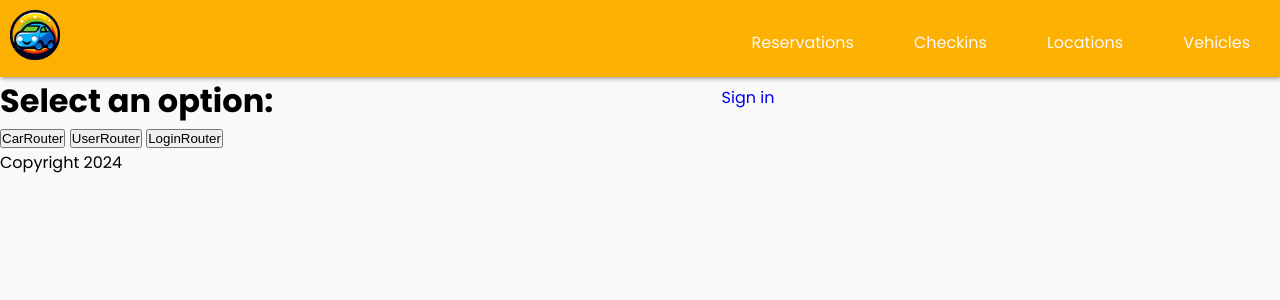
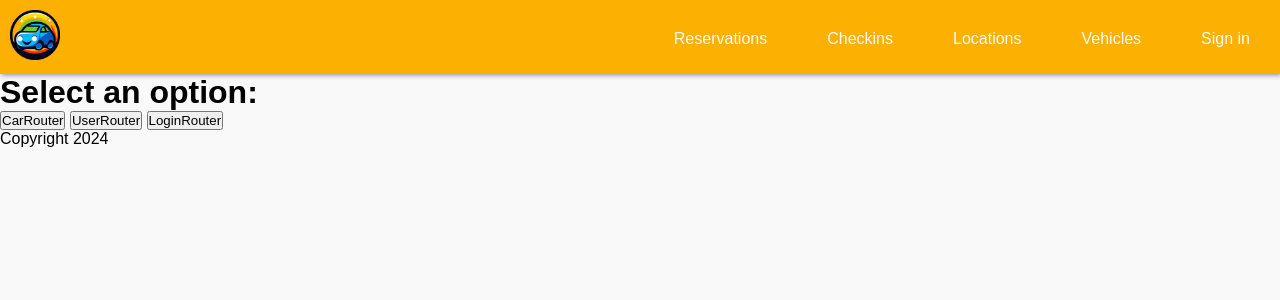
Before and after one commit to migmm/rent-cars, a PHP site: page / in a window 1280 px wide. Shown: the top 300 px of the page. Run offline with PHP 8.4, Linux system fonts and the light colour scheme.

Commit message:
Fixed delay when font is unavailable

```diff
--- a/public/css/main.css
+++ b/public/css/main.css
@@ -1,12 +1,11 @@
-/* Theming */
-@import url("https://fonts.googleapis.com/css2?family=Poppins:wght@400;700&display=swap");
-
+/* Main styles */
 :root{
     --white: #f9f9f9;
     --black: #36383F;
     --grey: #85888C;
     --orange: #FCB002;
 }
+
 
 /* Reset */
 *{
@@ -17,7 +16,7 @@
 
 body{
     background-color: var(--white);
-    font-family: "Poppins", sans-serif;
+    font-family: sans-serif;
 }
 
 a{
@@ -28,6 +27,7 @@ ul{
     list-style: none;
 }
 
+
 /* Header */
 .header{
     background-color: var(--orange);
@@ -36,6 +36,7 @@ ul{
     top: 0;
     width: 100%;
 }
+
 
 /* Logo */
 .logo{
@@ -75,8 +76,8 @@ height: 50px;
     transition: max-height .5s ease-out;
 }
 
+
 /* Menu Icon */
-
 .hamburguer-button{
     cursor: pointer;
     float: right;
@@ -112,13 +113,12 @@ height: 50px;
     top: -5px;
 }
 
-
 .side-menu {
     display: none;
 }
 
+
 /* Toggle menu icon */
-
 .side-menu:checked ~ nav{
     max-height: 100%;
 }
@@ -140,7 +140,6 @@ height: 50px;
 
 
 /* Responsiveness */
-
 @media (min-width: 768px) {
     .nav{
         max-height: none;
@@ -149,7 +148,6 @@ height: 50px;
         float: right;
         width: fit-content;
         background-color: transparent;
-
     }
 
     .menu li{
@@ -165,5 +163,4 @@ height: 50px;
     .hamburguer-button{
         display: none;
     }
-
 }
--- a/public/index.php
+++ b/public/index.php
@@ -11,7 +11,7 @@ session_start();
     <meta name="viewport" content="width=device-width, initial-scale=1.0">
     <title>Car rentals</title>
 </head>
-<link rel="stylesheet" href="css/main.css">
+    <link rel="stylesheet" href="css/main.css">
 </head>
 <body>
 
--- a/views/partials/header/header.php
+++ b/views/partials/header/header.php
@@ -12,10 +12,7 @@
             <li><a href="#">Checkins</a> </li>
             <li><a href="#">Locations</a> </li>
             <li><a href="#">Vehicles</a></li>
+            <li><a href="#">Sign in</a></li>
         </ul>
-        <a href="#" class="menu">
-        <div class="sign-in-button-nv">Sign in</div>
-    </a>
     </nav>
-
 </header>
```
